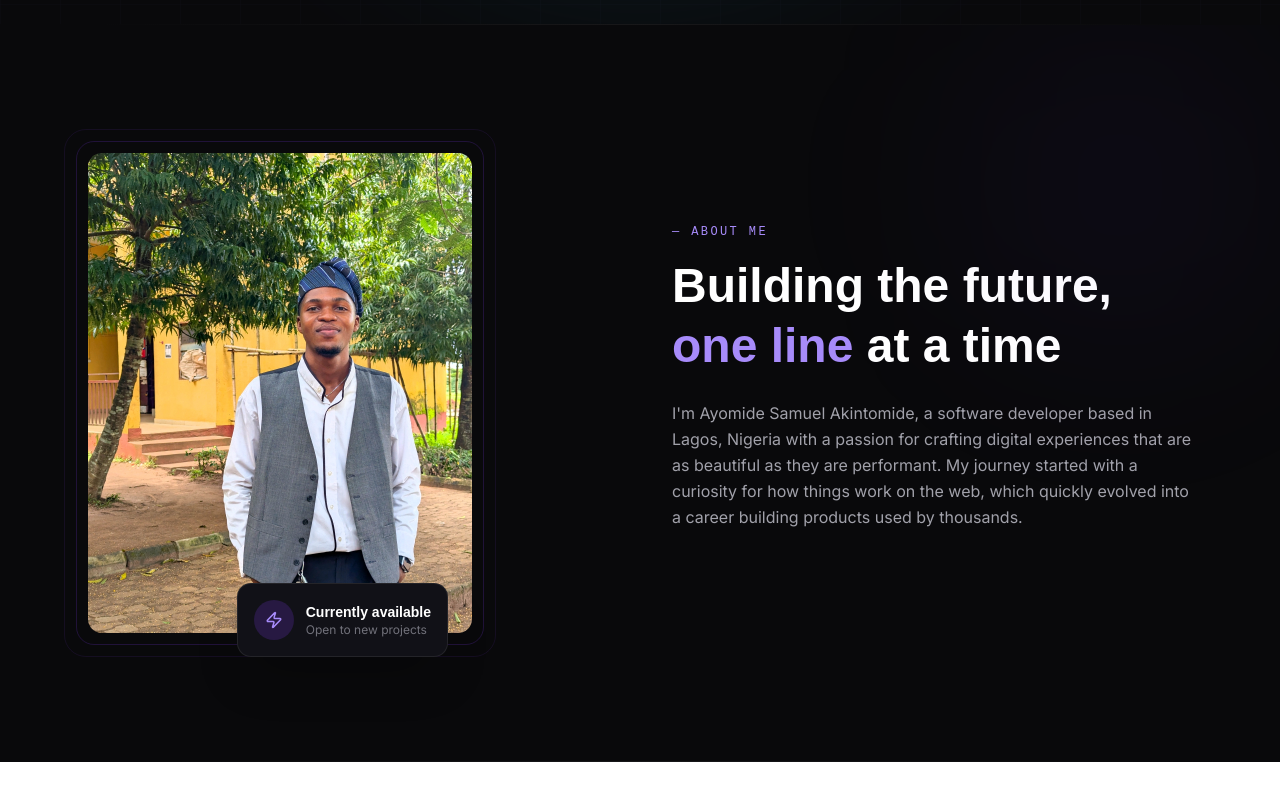
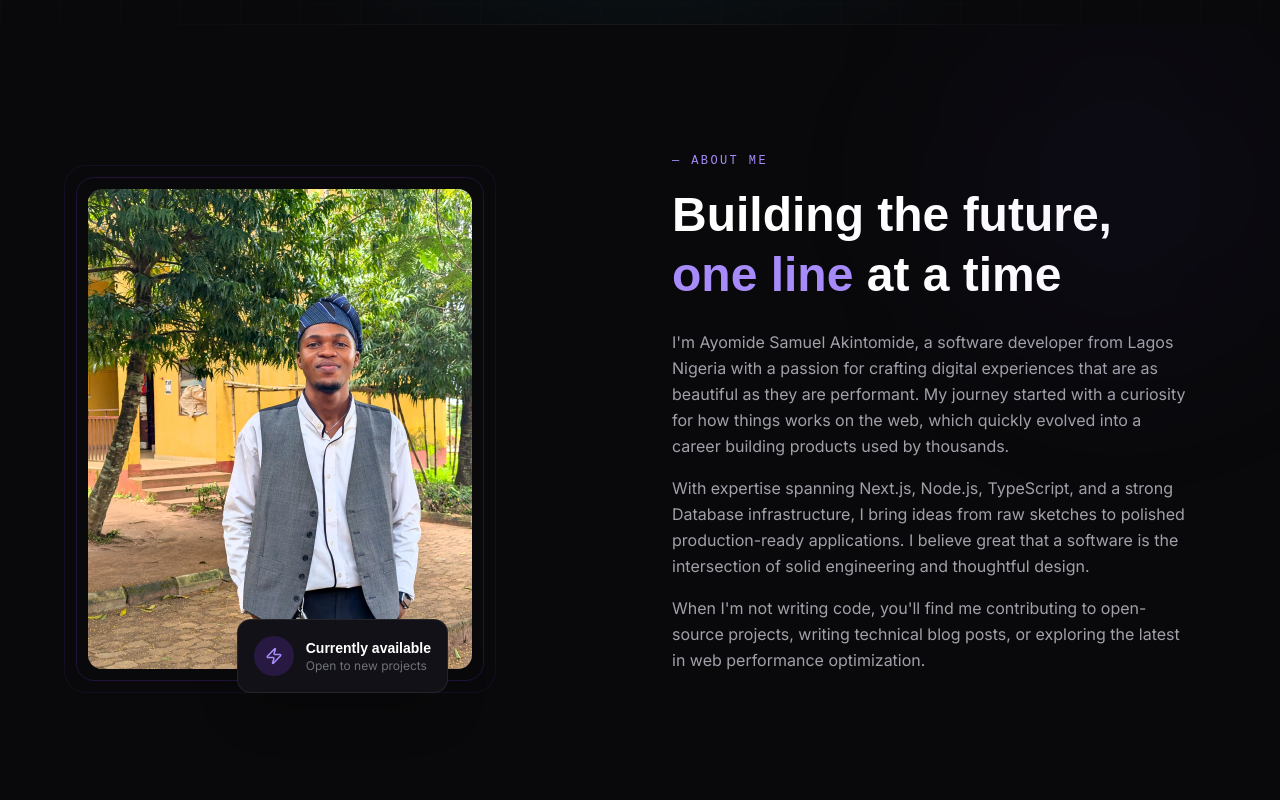
Before and after one commit to DaSpunk778/ayomideportfolio, a Next.js app: page / in a window 1280 px wide. Shown: the part 776-1576 px from the top of the page. Before the commit the page ends 1538 px from the top, so only its background shows below. Built offline with nearby package versions, Linux system fonts and the light colour scheme; a web font is replaced by a local one.

Commit message:
updated about section

```diff
--- a/components/About.tsx
+++ b/components/About.tsx
@@ -87,16 +87,19 @@ export default function About() {
                    className="space-y-4 text-[#a1a1aa] leading-relaxed mb-8"
                  >
                    <p>
-                     I'm Ayomide Samuel Akintomide, a software developer based in Lagos, Nigeria with a passion for crafting
+                     I'm Ayomide Samuel Akintomide, a software developer from Lagos Nigeria with a passion for crafting
                      digital experiences that are as beautiful as they are performant. My journey
-                     started with a curiosity for how things work on the web, which quickly evolved
+                     started with a curiosity for how things works on the web, which quickly evolved
                      into a career building products used by thousands.
                    </p>
                    <p>
-
+                     With expertise spanning Next.js, Node.js, TypeScript, and a strong Database infrastructure,
+                     I bring ideas from raw sketches to polished production-ready applications.
+                     I believe great that a software is the intersection of solid engineering and thoughtful design.
                    </p>
                    <p>
-
+                     When I'm not writing code, you'll find me contributing to open-source projects,
+                     writing technical blog posts, or exploring the latest in web performance optimization.
                    </p>
 
                  </div>
```
